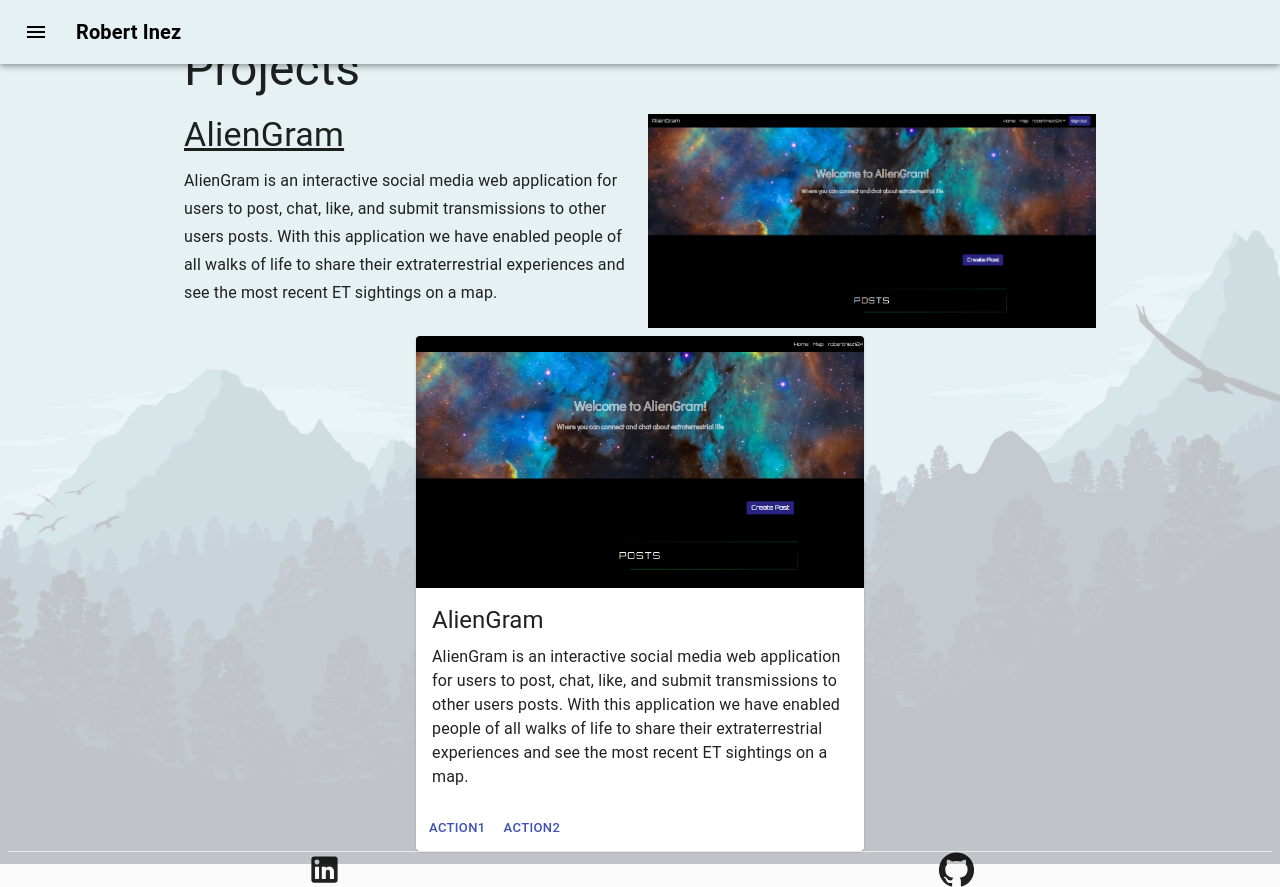
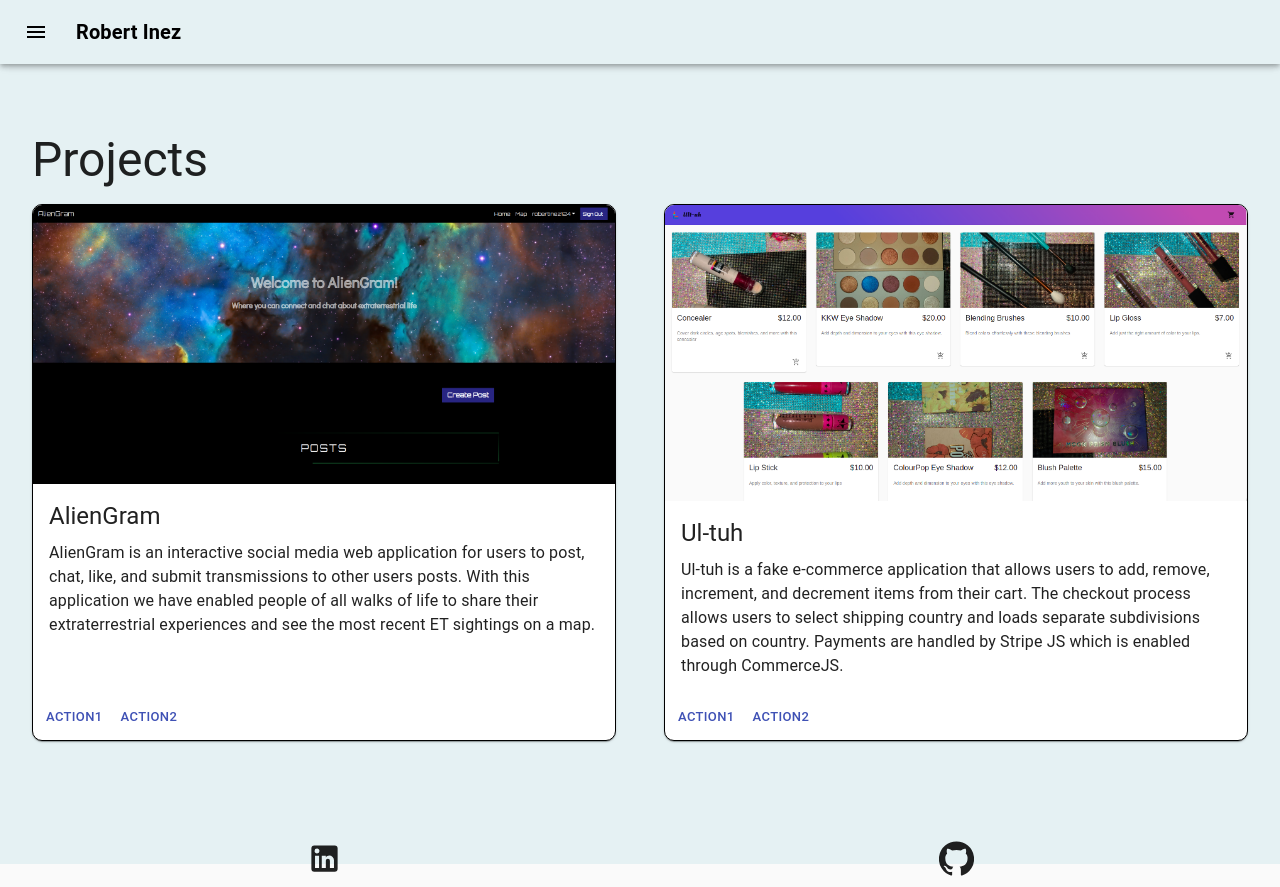
Before and after one commit to Rinez71/portfolio-mk2, a Next.js app in the folder frontend/: page /projects in a window 1280 px wide. Built offline with nearby package versions, Linux system fonts and the light colour scheme; a web font is replaced by a local one.

Commit message:
added project cards

```diff
--- a/frontend/components/Cards/ProjectCard.tsx
+++ b/frontend/components/Cards/ProjectCard.tsx
@@ -1,4 +1,5 @@
 import React from 'react';
+import Image from 'next/image';
 import { makeStyles } from '@material-ui/core/styles';
 import {
   Typography,
@@ -19,7 +20,15 @@ const useStyles = makeStyles(() => ({
     height: '100%',
     display: 'flex',
     flexDirection: 'column',
+    border: '1px solid black',
+    borderRadius: '10px',
+    fontSize: '1.25rem',
+    '&:hover': {
+      // color: '#F64C72',
+      borderColor: ' #A4B0FF',
+    },
   },
+
   cardMedia: {
     height: 0,
     paddingTop: '56.25%',
@@ -30,21 +39,18 @@ const useStyles = makeStyles(() => ({
 }));
 
 interface Props {
-  image: string;
+  image: any;
   title: string;
   description: string;
+  alt: string;
 }
 
-const ProjectCard = ({ image, title, description }: Props) => {
+const ProjectCard = ({ image, title, description, alt }: Props) => {
   const classes = useStyles();
   return (
     <>
       <Card className={classes.card}>
-        <CardMedia
-          // component='img'
-          className={classes.cardMedia}
-          image={image}
-        />
+        <Image src={image} alt={alt} layout='responsive' />
         <CardContent className={classes.cardContent}>
           <Typography gutterBottom variant='h5'>
             {title}
--- a/frontend/components/Footer/Footer.tsx
+++ b/frontend/components/Footer/Footer.tsx
@@ -8,10 +8,12 @@ const useStyles = makeStyles(() => ({
   footer: {
     width: '100%',
     height: '100px',
-    borderTop: '1px solid #eaeaea',
+    // borderTop: '1px solid #eaeaea',
+    // borderTop: '1px solid #a1c9d7',
     display: 'flex',
     justifyContent: 'center',
     alignItems: 'center',
+    marginTop: '20px',
   },
   footerLink: {
     display: 'flex',
@@ -22,17 +24,17 @@ const useStyles = makeStyles(() => ({
 }));
 
 export const Footer = () => {
-  const classes = useStyles()
-  return(
+  const classes = useStyles();
+  return (
     <>
-    <footer className={classes.footer} >
+      <footer className={classes.footer}>
         <a
           href='https://vercel.com?utm_source=create-next-app&utm_medium=default-template&utm_campaign=create-next-app'
           target='_blank'
           rel='noopener noreferrer'
           className={classes.footerLink}
         >
-      <LinkedInIcon fontSize='large'/>
+          <LinkedInIcon fontSize='large' />
         </a>
         <a
           href='https://vercel.com?utm_source=create-next-app&utm_medium=default-template&utm_campaign=create-next-app'
@@ -40,9 +42,9 @@ export const Footer = () => {
           rel='noopener noreferrer'
           className={classes.footerLink}
         >
-      <GitHubIcon fontSize='large'/>
+          <GitHubIcon fontSize='large' />
         </a>
       </footer>
     </>
-  )
-  }
+  );
+};
--- a/frontend/components/Navigation/Navbar.tsx
+++ b/frontend/components/Navigation/Navbar.tsx
@@ -1,6 +1,6 @@
 import React from 'react';
 import Link from 'next/link';
-import styles from '../styles/Nav.module.css';
+import styles from '../../styles/Nav.module.css';
 import Image from 'next/image';
 import clsx from 'clsx';
 import {
@@ -42,8 +42,8 @@ const useStyles = makeStyles((theme: Theme) =>
     //   display: 'flex',
     // },
     appBar: {
-      color: '#000',
-      backgroundColor: '#E5F1F3',
+      // color: '#000',
+      // backgroundColor: '#E5F1F3',
       transition: theme.transitions.create(['margin', 'width'], {
         easing: theme.transitions.easing.sharp,
         duration: theme.transitions.duration.leavingScreen,
@@ -143,7 +143,7 @@ export const Navbar = () => {
       <CssBaseline />
       <AppBar
         position='sticky'
-        className={clsx(classes.appBar, {
+        className={clsx(styles.navbar, classes.appBar, {
           [classes.appBarShift]: open,
         })}
       >
--- a/frontend/pages/projects.tsx
+++ b/frontend/pages/projects.tsx
@@ -3,21 +3,42 @@ import { NextPage } from 'next';
 import Image from 'next/image';
 import { Navbar } from '../components/Navigation/Navbar';
 import { Footer } from '../components/Footer/Footer';
-import { makeStyles } from '@material-ui/core/styles';
-import styles from '../styles/Projects.module.css';
+import styles from '../styles/Background.module.css';
 import ProjectCard from '../components/Cards/ProjectCard';
 import Alien from '../public/images/AlienGram.png';
 import Ultuh from '../public/images/ultuh.png';
 
+const cards = [
+  {
+    image: Alien,
+    title: 'AlienGram',
+    description: `AlienGram is an interactive social media web application for
+    users to post, chat, like, and submit transmissions to other
+    users posts. With this application we have enabled people of
+    all walks of life to share their extraterrestrial experiences
+    and see the most recent ET sightings on a map.`,
+    alt: 'Thumbnail of AlienGram',
+  },
+  {
+    image: Ultuh,
+    title: 'Ul-tuh',
+    description: `Ul-tuh is a fake e-commerce application that allows users to
+    add, remove, increment, and decrement items from their cart.
+    The checkout process allows users to select shipping country
+    and loads separate subdivisions based on country. Payments are
+    handled by Stripe JS which is enabled through CommerceJS.`,
+    alt: 'Thumbnail of Ul-tuh',
+  },
+];
+
 const Projects: NextPage = () => {
-  // const classes = useStyles();
   return (
     <>
       <CssBaseline />
       <Navbar />
       <div className={styles.container}>
-        <main>
-          <Container maxWidth='md'>
+        <main className={styles.main}>
+          <Container maxWidth='lg'>
             <Typography variant='h3' gutterBottom>
               Projects
             </Typography>
@@ -25,73 +46,21 @@ const Projects: NextPage = () => {
               container
               justifyContent='center'
               // alignItems='center'
-              spacing={2}
+              spacing={6}
               direction='row'
             >
-              <Grid item xs={12} md={6}>
-                <Typography
-                  className={styles.projectHeader}
-                  variant='h4'
-                  gutterBottom
-                >
-                  AlienGram
-                </Typography>
-                <Typography variant='subtitle1' gutterBottom>
-                  AlienGram is an interactive social media web application for
-                  users to post, chat, like, and submit transmissions to other
-                  users posts. With this application we have enabled people of
-                  all walks of life to share their extraterrestrial experiences
-                  and see the most recent ET sightings on a map.
-                </Typography>
-              </Grid>
-              <Grid item xs={12} md={6}>
-                <Image
-                  src={Alien}
-                  alt='Thumbnail of AlienGram'
-                  layout='responsive'
-                />
-              </Grid>
-            </Grid>
-            <Grid
-              container
-              justifyContent='center'
-              // alignItems='center'
-              spacing={2}
-              direction='row'
-            >
-              <Grid item xs={12} md={6}>
-                <ProjectCard
-                  image='/images/AlienGram.png'
-                  title='AlienGram'
-                  description='AlienGram is an interactive social media web application for
-                  users to post, chat, like, and submit transmissions to other
-                  users posts. With this application we have enabled people of
-                  all walks of life to share their extraterrestrial experiences
-                  and see the most recent ET sightings on a map.'
-                />
-                {/* <Typography
-                  variant='h4'
-                  gutterBottom
-                  className={styles.projectHeader}
-                >
-                  Ult-uh
-                </Typography>
-                <Typography variant='subtitle2' gutterBottom>
-                  Ul-tuh is a fake ecommerce application that allows users to
-                  add, remove, increment, and decrement items from their cart.
-                  The checkout process allows users to select shipping country
-                  and loads separate subdivisions based on country. Payments are
-                  handled by Stripe JS which is enabled through CommerceJS.
-                </Typography>
-              </Grid>
-              <Grid item xs={12} md={6}>
-                <Image
-                  src={Ultuh}
-                  alt='Thumbnail of Ultuh'
-                  layout='responsive'
-                />
-              </Grid> */}
-              </Grid>
+              {cards.map((card, index) => {
+                return (
+                  <Grid key={index} item xs={12} md={6}>
+                    <ProjectCard
+                      image={card.image}
+                      title={card.title}
+                      description={card.description}
+                      alt={card.alt}
+                    />
+                  </Grid>
+                );
+              })}
             </Grid>
           </Container>
         </main>
--- /dev/null
+++ b/frontend/styles/Background.module.css
@@ -0,0 +1,20 @@
+.container {
+  background: #e5f1f3;
+  min-height: 100vh;
+  padding: 0 0.5rem;
+  display: flex;
+  flex-direction: column;
+  justify-content: center;
+  align-items: center;
+  height: 100vh;
+  position: relative;
+}
+
+.main {
+  padding: 5rem 0;
+  flex: 1;
+  display: flex;
+  flex-direction: column;
+  justify-content: center;
+  align-items: center;
+}
--- a/frontend/styles/Home.module.css
+++ b/frontend/styles/Home.module.css
@@ -41,7 +41,7 @@
 .footer {
   width: 100%;
   height: 100px;
-  border-top: 1px solid #eaeaea;
+  border-top: 1px solid #000;
   display: flex;
   justify-content: center;
   align-items: center;
--- a/frontend/styles/Nav.module.css
+++ b/frontend/styles/Nav.module.css
@@ -11,8 +11,8 @@
 }
 
 .navbar {
-  background-color: #E5F1F3 !important;
-  color: #000;
+  background-color: #e5f1f3 !important;
+  color: #000 !important;
 }
 
 .navlinks {
--- a/frontend/styles/Projects.module.css
+++ /dev/null
@@ -1,37 +0,0 @@
-.container {
-  min-height: 100vh;
-  padding: 0 0.5rem;
-  display: flex;
-  flex-direction: column;
-  justify-content: center;
-  align-items: center;
-  height: 100vh;
-  position: relative;
-}
-
-.container::before {
-  content: '';
-  background: url(../public/images/forestv2.jpg) center center/cover no-repeat;
-  opacity: 0.25;
-  top: 0;
-  left: 0;
-  bottom: 0;
-  right: 0;
-  position: absolute;
-  z-index: -1;
-}
-
-.projectContainer {
-  padding: 5rem 10rem;
-  flex: 1;
-  justify-content: center;
-}
-
-.projectItem {
-    padding: 1rem 3rem;
-}
-
-.projectHeader {
-    font-weight: bold;
-    text-decoration: underline;
-}
```
Also changed, not shown: frontend/pages/about.tsx (+11 -5 lines). Lines whose indentation alone changed are shown as unchanged.
